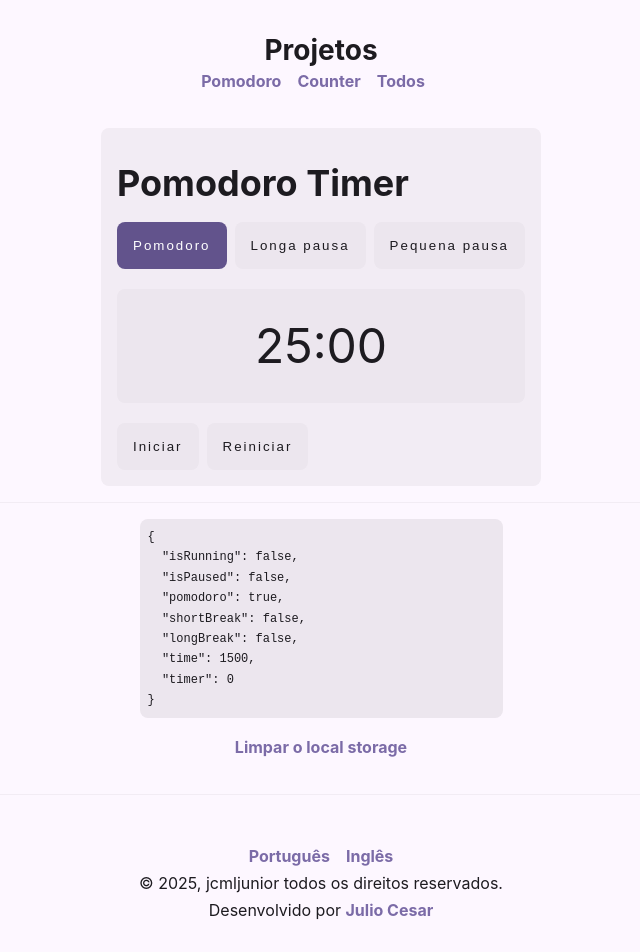
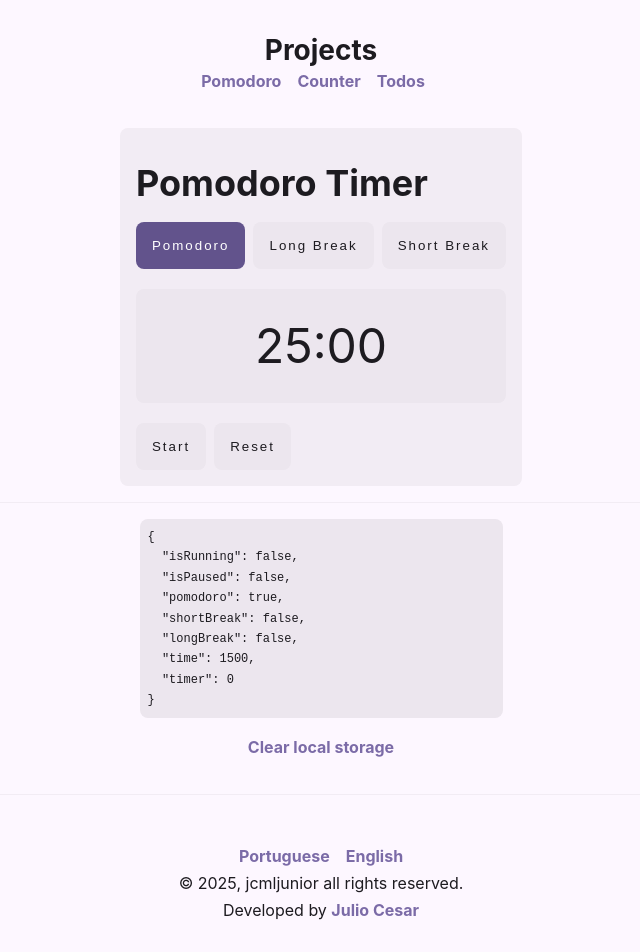
Before and after one commit to jcmljunior/vuejs_estudos, a Vue app: page / in a window 1280 px wide. Shown: the top 952 px of the page, without its empty margins (319-959 px from the left). Built offline with nearby package versions, Linux system fonts and the light colour scheme.

Commit message:
Inicialização do idioma

```diff
--- a/src/App.vue
+++ b/src/App.vue
@@ -2,7 +2,10 @@
 import { provide } from "vue";
 import useLocaleStore from "@/features/locale/stores/localeStore";
 
-provide("useLocaleStore", useLocaleStore());
+const localeStore = useLocaleStore();
+localeStore.init();
+
+provide("useLocaleStore", localeStore);
 </script>
 
 <template>
--- a/src/features/locale/stores/localeStore.js
+++ b/src/features/locale/stores/localeStore.js
@@ -10,7 +10,18 @@ const LOCALE_KEY = 'user-locale'
 
 const useLocaleStore = () =>
   reactive({
-    locale: localStorage.getItem(LOCALE_KEY) || 'pt_BR',
+    locale: 'pt_BR',
+
+    init() {
+      const locale = localStorage.getItem(LOCALE_KEY) || navigator.language.replace('-', '_')
+
+      if (Object.keys(LOCALES).includes(locale)) {
+        this.locale = locale
+      }
+
+      localStorage.setItem(LOCALE_KEY, this.locale)
+    },
+
     setLocale(locale) {
 
       if (!Object.keys(LOCALES).includes(locale)) {
```
